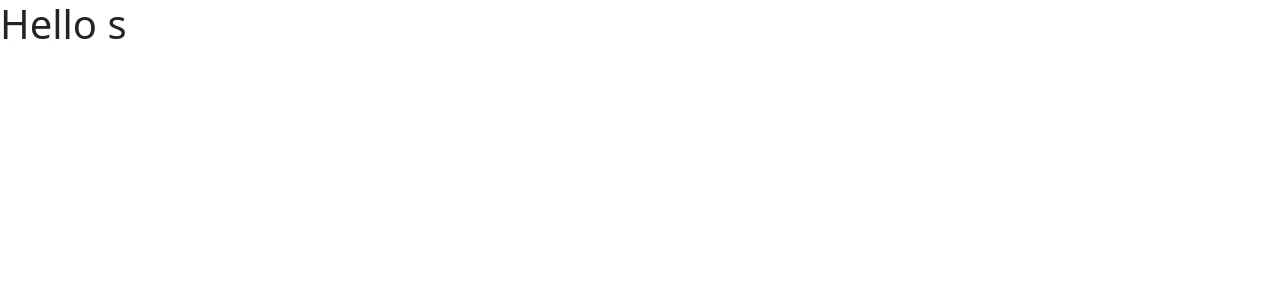
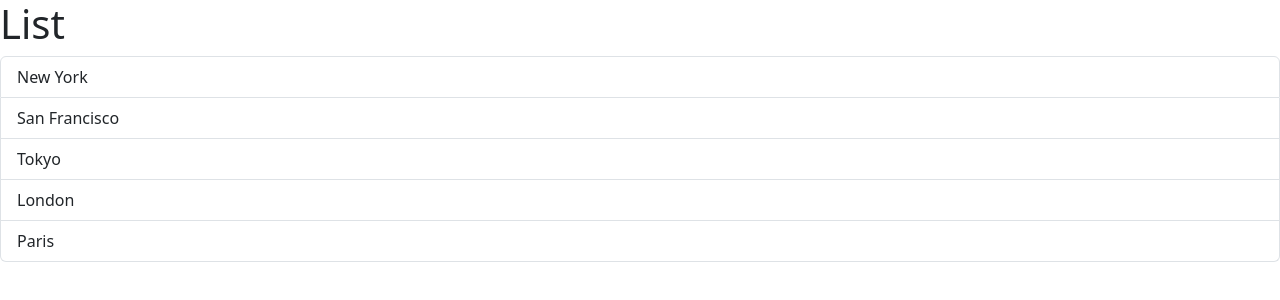
Before and after one commit to hanssenstijn/react-app, a React (Vite) app: page / in a window 1280 px wide. Shown: the top 300 px of the page. Built offline with nearby package versions, Linux system fonts and the light colour scheme.

Commit message:
make list group

```diff
--- a/src/App.tsx
+++ b/src/App.tsx
@@ -1,7 +1,11 @@
-import Message from "./Message";
+import ListGroup from "./components/ListGroup";
 
 function App() {
-  return <div><Message/></div>
+  return (
+    <div>
+      <ListGroup />
+    </div>
+  );
 }
 
 export default App;
--- /dev/null
+++ b/src/components/ListGroup.tsx
@@ -0,0 +1,23 @@
+function ListGroup() {
+  const items = ["New York", "San Francisco", "Tokyo", "London", "Paris"];
+
+  return (
+    <>
+      <h1>List</h1>
+      {items.length === 0 && <p>No item found</p>}
+      <ul className="list-group">
+        {items.map((item) => (
+          <li
+            className="list-group-item"
+            key={item}
+            onClick={() => console.log("clicked")}
+          >
+            {item}
+          </li>
+        ))}
+      </ul>
+    </>
+  );
+}
+
+export default ListGroup;
```
